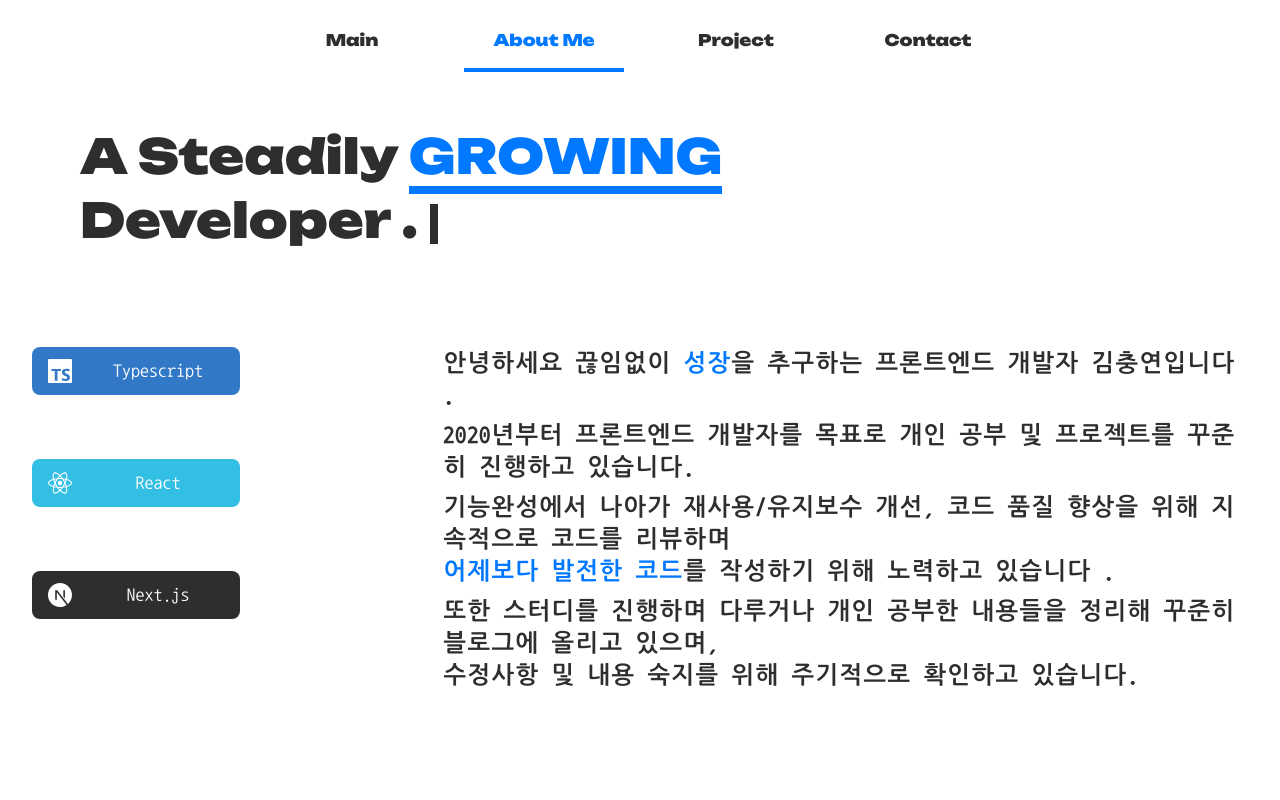
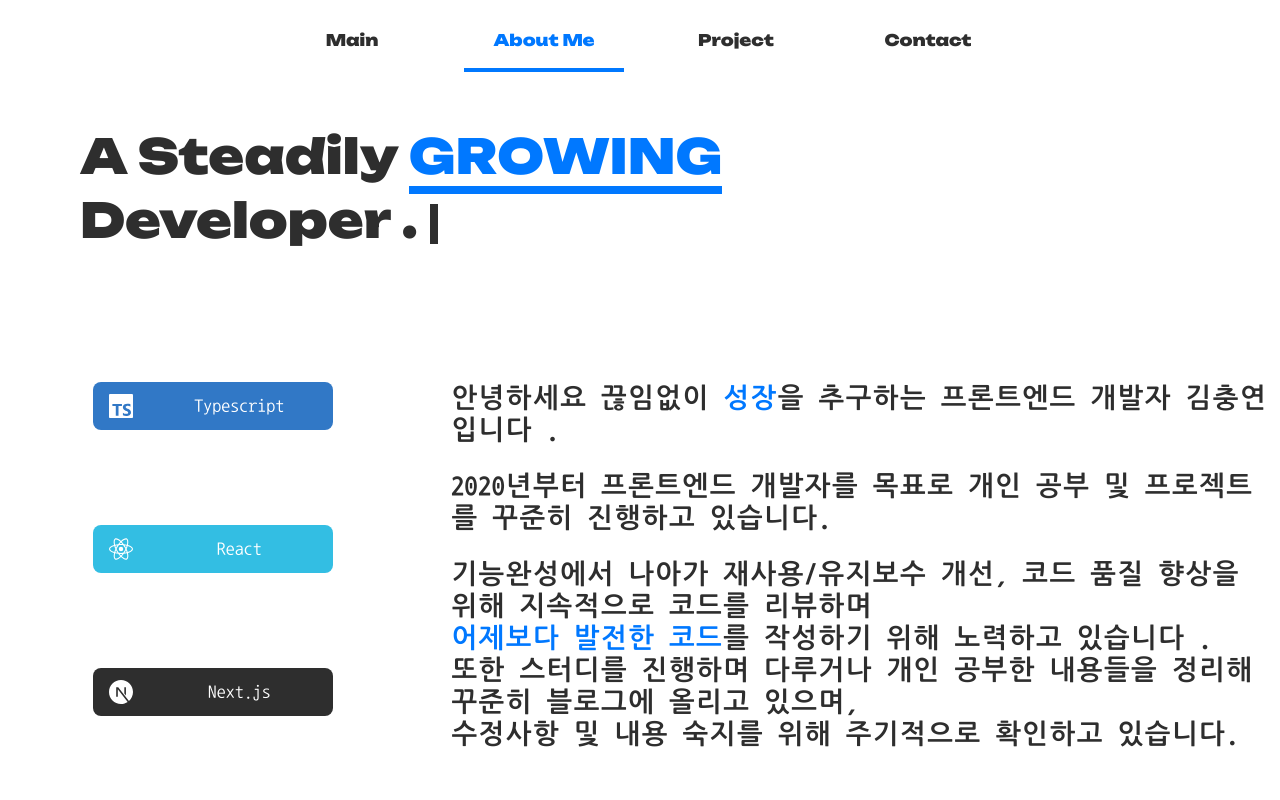
Before and after one commit to augusstt06/portfolio, a Next.js app: page /portfolio in a window 1280 px wide. Shown: the top 800 px of the page. Built offline with nearby package versions, Linux system fonts and the light colour scheme.

Commit message:
fix: animation speed, add contact

```diff
--- a/src/app/globals.css
+++ b/src/app/globals.css
@@ -96,7 +96,7 @@
   }
 
   .slitTwo {
-    @apply absolute top-44 -left-[250px] md:-left-[100px] z-[11] w-[300px] lg:w-[20rem] h-[400px] lg:-left-10 lg:top-40  md:top-28 hidden md:block;
+    @apply absolute top-44 -left-[250px] md:-left-[100px] z-[11] w-[300px] lg:w-[20rem] h-[450px] lg:-left-10 lg:top-40  md:top-28 hidden md:block;
     transform: skewX(-10deg);
   }
 
--- a/src/components/molecules/aboutme/Introduce.tsx
+++ b/src/components/molecules/aboutme/Introduce.tsx
@@ -3,7 +3,7 @@ export default function Introduce() {
     {
       key: 'head',
       content: (
-        <p className="mb-2 text-[1.1rem] md:text-2xl">
+        <p className="text-[1.1rem] md:text-[1.7rem]">
           안녕하세요 끊임없이{' '}
           <span className={`text-[var(--main-color)]`}>성장</span>을 추구하는
           프론트엔드 개발자 김충연입니다 .
@@ -13,7 +13,7 @@ export default function Introduce() {
     {
       key: 'subHead',
       content: (
-        <p className="mb-2 text-[1.1rem] md:text-2xl">
+        <p className="text-[1.1rem] md:text-[1.7rem]">
           2020년부터 프론트엔드 개발자를 목표로 개인 공부 및 프로젝트를 꾸준히
           진행하고 있습니다.
         </p>
@@ -22,12 +22,12 @@ export default function Introduce() {
     {
       key: 'description',
       content: (
-        <div className="text-[1.1rem] md:text-2xl">
+        <div className="text-[1.1rem] md:text-[1.7rem]">
           <p>
             기능완성에서 나아가 재사용/유지보수 개선, 코드 품질 향상을 위해
             지속적으로 코드를 리뷰하며{' '}
           </p>
-          <p className="mb-2">
+          <p>
             <span className={`text-[var(--main-color)]`}>
               어제보다 발전한 코드
             </span>
@@ -45,8 +45,8 @@ export default function Introduce() {
   ]
 
   return (
-    <article className="md:h-2/3 lg:h-auto lg:col-span-2 rounded-lg p-3 text-2xl transition-all duration-[1.5s] ease-in-out space-y-3 relative h-full">
-      <div className="h-full xl:top-12 md:top-12 md:left-20 lg:left-4 xl:left-0 xxl:left-[25rem] top-12  md:absolute pl-8 pr-8 md:pl-0 md:-r-0 text-left korean-bold-font w-full md:w-auto overflow-scroll">
+    <article className="h-full lg:col-span-2 rounded-lg text-2xl transition-all duration-[1.5s] ease-in-out space-y-3 relative row-flex overflow-scroll">
+      <div className="pr-2 pl-6 h-2/3 text-left korean-bold-font w-full space-y-6 flex flex-col items-start">
         {paragraphs.map((data) => (
           <div key={data.key}>{data.content}</div>
         ))}
--- a/src/components/molecules/aboutme/Skills.tsx
+++ b/src/components/molecules/aboutme/Skills.tsx
@@ -1,22 +1,30 @@
 import { SiNextdotjs, SiReact, SiTypescript } from 'react-icons/si'
 
 import SkillBox from './childs/SkillBox'
+import { useEffect, useRef, useState } from 'react'
 
 export default function Skills() {
+  const [clickSkill, setClickSkill] = useState<string>('')
+  const skillBoxRef = useRef<HTMLDivElement | null>(null)
+
+  const handleClickSkill = (skill: string) => {
+    setClickSkill(skill)
+  }
+
   const badges = [
     {
       title: 'Typescript',
       color: '#3178c6',
       icon: <SiTypescript className="w-6 h-6 text-white" />,
       text: (
-        <div className="text-left text-md korean-font space-y-3">
+        <div className="text-left text-sm md:text-md korean-font space-y-3">
           <p>
             유틸리티 타입을 활용한 타입 추론/단언을 사용해 코드 안정성을
             높히는데 익숙합니다.
           </p>
           <p>
-            특히, 유지보수/재사용성 향상을 위해 Generic과 Type Alias를 사용해
-            비즈니스 로직을 모듈화하는 방법을 항상 고민하고 있습니다.
+            Generic과 Type Alias를 사용해 비즈니스 로직을 모듈화하는 방법을 항상
+            고민하고 있습니다.
           </p>
         </div>
       ),
@@ -26,14 +34,14 @@ export default function Skills() {
       color: '#33bee3',
       icon: <SiReact className="w-6 h-6 text-white" />,
       text: (
-        <div className="text-left text-md korean-font space-y-3">
+        <div className="text-left text-sm md:text-md korean-font space-y-3">
           <p>
             Atomic 디자인 패턴과 React Hook을 사용한 컴포넌트 단위 개발에
             익숙합니다.
           </p>
           <p>
-            Redux, Zustand, Tanstack-Query 등 React 기반의 여러 라이브러리를
-            활용해 언제든 실사용이 가능하도록 익히고 있습니다.
+            Redux, Zustand, Tanstack-Query 등 React 기반의 라이브러리를
+            프로젝트에 적극적으로 사용하고 있습니다.
           </p>
         </div>
       ),
@@ -43,22 +51,38 @@ export default function Skills() {
       color: '#2e2e2e',
       icon: <SiNextdotjs className="w-6 h-6 text-white" />,
       text: (
-        <div className="text-left text-md korean-font space-y-3">
+        <div className="text-left text-sm md:text-md korean-font space-y-3">
           <p>
             SSR / CSR을 적재적소에 활용하여 어플리케이션을 개발할수 있습니다.
           </p>
-          <p>
-            API 요청 로직 분리 / 일원화를 위해 API Route를 활용한 BFF 패턴 을
-            적용해 개발하는것을 선호합니다.
-          </p>
+          <p></p>
         </div>
       ),
     },
   ]
 
+  useEffect(() => {
+    const handleClickOutside = (event: MouseEvent) => {
+      if (
+        skillBoxRef.current &&
+        !skillBoxRef.current.contains(event.target as Node)
+      ) {
+        setClickSkill('')
+      }
+    }
+    window.addEventListener('click', handleClickOutside)
+    return () => {
+      window.removeEventListener('click', handleClickOutside)
+    }
+  }, [])
   return (
-    <article className="relative h-auto lg:col-span-1 row-span-1 korean-font">
-      <div className="item-start lg:absolute lg:top-12 left-8 lg:left-26 xl:left-24 xxl:left-[30rem] lg:inline lg:space-y-16 row-flex justify-around">
+    // <article className="relative h-auto lg:col-span-1 row-span-1 korean-font bg-indigo-300">
+    <article className="relative h-auto lg:col-span-1 row-span-1 korean-font col-flex justify-center">
+      {/* <div className="item-start lg:absolute lg:top-12 left-8 lg:left-26 xl:left-24 xxl:left-[30rem] lg:inline lg:space-y-16 row-flex justify-around"> */}
+      <div
+        className=" flex flex-row lg:flex-col justify-between items-center w-full h-2/3 lg:space-x-0 space-x-3"
+        ref={skillBoxRef}
+      >
         {badges.map((badge) => (
           <SkillBox
             key={badge.title}
@@ -66,6 +90,8 @@ export default function Skills() {
             color={badge.color}
             icon={badge.icon}
             text={badge.text}
+            clickSkill={clickSkill}
+            clickHandler={handleClickSkill}
           />
         ))}
       </div>
--- a/src/components/molecules/aboutme/childs/SkillBox.tsx
+++ b/src/components/molecules/aboutme/childs/SkillBox.tsx
@@ -3,20 +3,29 @@ type Props = {
   color: string
   icon: JSX.Element
   text: JSX.Element
+  clickSkill: string
+  clickHandler: (skill: string) => void
 }
 
 export default function SkillBox(props: Props) {
-  const { title, color, icon, text } = props
+  const { title, color, icon, text, clickSkill, clickHandler } = props
+  const isActive = clickSkill !== '' && clickSkill === title
+
   return (
     <div
-      className={`text-[#fff] group hover:h-[17rem] xl:hover:h-[15rem] md:hover:w-60 hover:w-80 xl:hover:w-[23rem]  simple-transition col-flex justify-center md:grid w-28 md:w-52 h-12 md:grid-cols-4 px-4 py-2 text-center text-lg rounded-lg cursor-pointer`}
+      className={`text-[#fff] ${isActive ? 'lg:h-2/3 h-2/3' : ''} hover:scale-[1.1]  simple-transition col-flex justify-center md:grid max-w-2/3 max-h-2/3 w-60 h-12 md:grid-cols-4 px-4 py-2 text-center text-lg rounded-lg cursor-pointer`}
       style={{ backgroundColor: color }}
+      onClick={() => {
+        clickHandler(title)
+      }}
     >
       <div className="hidden md:block col-span-1">{icon}</div>
       <div className="col-span-3">{title}</div>
-      <div className="hidden p-3 group-hover:block col-span-4 overflow-scroll">
-        {text}
-      </div>
+      {isActive ? (
+        <div className="hidden md:inline p-3 col-span-4 ">{text}</div>
+      ) : (
+        <></>
+      )}
     </div>
   )
 }
--- a/src/components/organisms/aboutme/BottomSection.tsx
+++ b/src/components/organisms/aboutme/BottomSection.tsx
@@ -13,7 +13,7 @@ export default function BottomSection(props: Props) {
 
   return (
     <article
-      className={`w-screen ${isTopSectionEnd ? '' : 'opacity-0'} relative lg:grid lg:grid-cols-3 row-span-2 simple-transition lg:mt-0 space-y-3 lg:space-y-0 text-[#2e2e2e]`}
+      className={`w-screen row-span-2 ${isTopSectionEnd ? '' : 'opacity-0'} relative lg:grid lg:grid-cols-3 row-span-2 simple-transition lg:mt-0 space-y-3 lg:space-y-0 text-[#2e2e2e]`}
     >
       <Skills />
       <Introduce />
--- a/src/components/organisms/project/BottomSection.tsx
+++ b/src/components/organisms/project/BottomSection.tsx
@@ -4,7 +4,7 @@ import { useState } from 'react'
 import { useRouter } from 'next/navigation'
 import { FaGithub } from 'react-icons/fa'
 
-import { GIT_PORTFOLIO, GIT_WEATHER } from '@/constant'
+import { GIT_GROUPWARE, GIT_PORTFOLIO, GIT_WEATHER } from '@/constant'
 
 import Badge from '@/components/atom/badge/Badge'
 // import DownArrow from '@/components/molecules/arrow/DownArrow'
@@ -251,7 +251,7 @@ export default function BottomSection(props: Props) {
       skills: ['Next.js', 'GSAP'],
     },
     {
-      url: '',
+      url: GIT_GROUPWARE,
       title: 'Groupware',
       description: 'Next.js를 사용한 그룹웨어 서비스 개발',
       skills: ['Next.js', 'Redux'],
--- a/src/constant/index.ts
+++ b/src/constant/index.ts
@@ -7,5 +7,6 @@ export const GIT = 'https://github.com/augusstt06'
 export const BLOG = 'https://augusstt-note.gitbook.io/aug-note/'
 export const MAIL = 'augusstt06@gmail.com'
 
+export const GIT_GROUPWARE = 'https://github.com/augusstt06/groupware'
 export const GIT_PORTFOLIO = 'https://github.com/augusstt06/portfolio'
 export const GIT_WEATHER = 'https://github.com/augusstt06/weatherAi'
```
